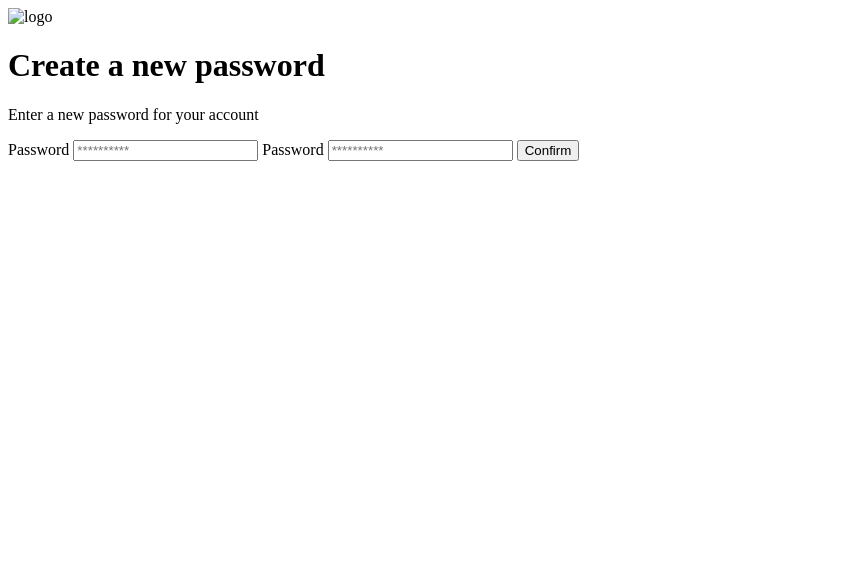
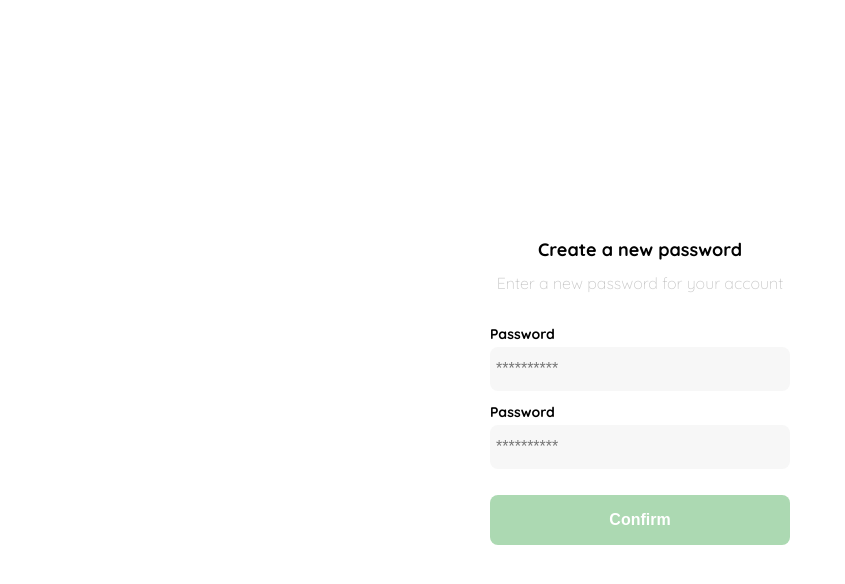
Before and after one commit to diegoyon/frontendpractico, a plain HTML site: page clase1.html in a window 1280 px wide. Shown: the whole page, without its empty margins (0-845 px from the left). Drawn offline with Linux system fonts and the light colour scheme.

Commit message:
Password page finished with reponsive

```diff
--- a/clase1.html
+++ b/clase1.html
@@ -1,26 +1,134 @@
 <!DOCTYPE html>
 <html lang="en">
   <head>
-  <meta charset="UTF-8">
-  <meta http-equiv="X-UA-Compatible" content="IE=edge">
-  <meta name="viewport" content="width=device-width, initial-scale=1.0">
+    <meta charset="UTF-8" />
+    <meta http-equiv="X-UA-Compatible" content="IE=edge" />
+    <meta name="viewport" content="width=device-width, initial-scale=1.0" />
     <title>Document</title>
-  <style></style>
+    <link rel="preconnect" href="https://fonts.googleapis.com" />
+    <link rel="preconnect" href="https://fonts.gstatic.com" crossorigin />
+    <link
+      href="https://fonts.googleapis.com/css2?family=Quicksand:wght@300;500;700&display=swap"
+      rel="stylesheet"
+    />
+    <style>
+      :root {
+        --very-light-pink: #c7c7c7;
+        --text-input-field: #f7f7f7;
+        --hospital-green: #acd9b2;
+        --white: #ffffff;
+        --black: #000000;
+        --sm: 14px;
+        --md: 16px;
+        --lg: 18px;
+      }
+      body {
+        font-family: "Quicksand", sans-serif;
+      }
+      body {
+        margin: 0;
+      }
+      .login {
+        width: 100%;
+        height: 100vh;
+        display: grid;
+        place-items: center;
+      }
+      .form-container {
+        display: grid;
+        grid-template-rows: auto 1fr auto;
+        width: 300px;
+      }
+      .logo {
+        width: 150px;
+        margin-bottom: 40px;
+        justify-self: center;
+        display: none;
+      }
+      .title {
+        font-size: var(--lg);
+        margin-bottom: 12px;
+        text-align: center;
+      }
+      .subtitle {
+        color: var(--very-light-pink);
+        font-size: var(--md);
+        font-weight: 300;
+        margin-top: 0;
+        margin-bottom: 32px;
+        text-align: center;
+      }
+
+      .label {
+        font-size: var(--sm);
+        font-weight: bold;
+        margin-bottom: 4px;
+      }
+
+      .input {
+        background-color: var(--text-input-field);
+        border: none;
+        border-radius: 8px;
+        height: 32px;
+        font-size: var(--md);
+        padding: 6px;
+        margin-bottom: 12px;
+      }
+      .form {
+        display: flex;
+        flex-direction: column;
+      }
+      .primary-button {
+        background-color: var(--hospital-green);
+        border-radius: 8px;
+        border: none;
+        color: var(--white);
+        width: 100%;
+        cursor: pointer;
+        font-size: var(--md);
+        font-weight: bold;
+        height: 50px;
+      }
+
+      .login-button {
+        margin-top: 14px;
+        margin-bottom: 30px;
+      }
+      @media (max-width: 640px) {
+        .logo {
+          display: block;
+        }
+      }
+    </style>
   </head>
   <body>
     <div class="login">
       <div class="form-container">
-      <img src="" alt="logo" class="logo">
+        <img src="./logos/logo_yard_sale.svg" alt="logo" class="logo" />
 
         <h1 class="title">Create a new password</h1>
         <p class="subtitle">Enter a new password for your account</p>
         <form action="/" class="form">
           <label for="password" class="label">Password</label>
-        <input type="password" id="password" placeholder="**********" class="input input-password">
+          <input
+            type="password"
+            id="password"
+            placeholder="**********"
+            class="input input-password"
+          />
           <label for="new-password" class="label">Password</label>
-        <input type="password" id="new-password" placeholder="**********" class="input input-password">
+          <input
+            type="password"
+            id="new-password"
+            placeholder="**********"
+            class="input input-password"
+          />
 
-        <input type="submit" value="Confirm" class="primary-button login-button">
+          <input
+            type="submit"
+            value="Confirm"
+            class="primary-button login-button"
+          />
         </form>
       </div>
     </div>
```
Lines whose indentation alone changed are shown as unchanged.
